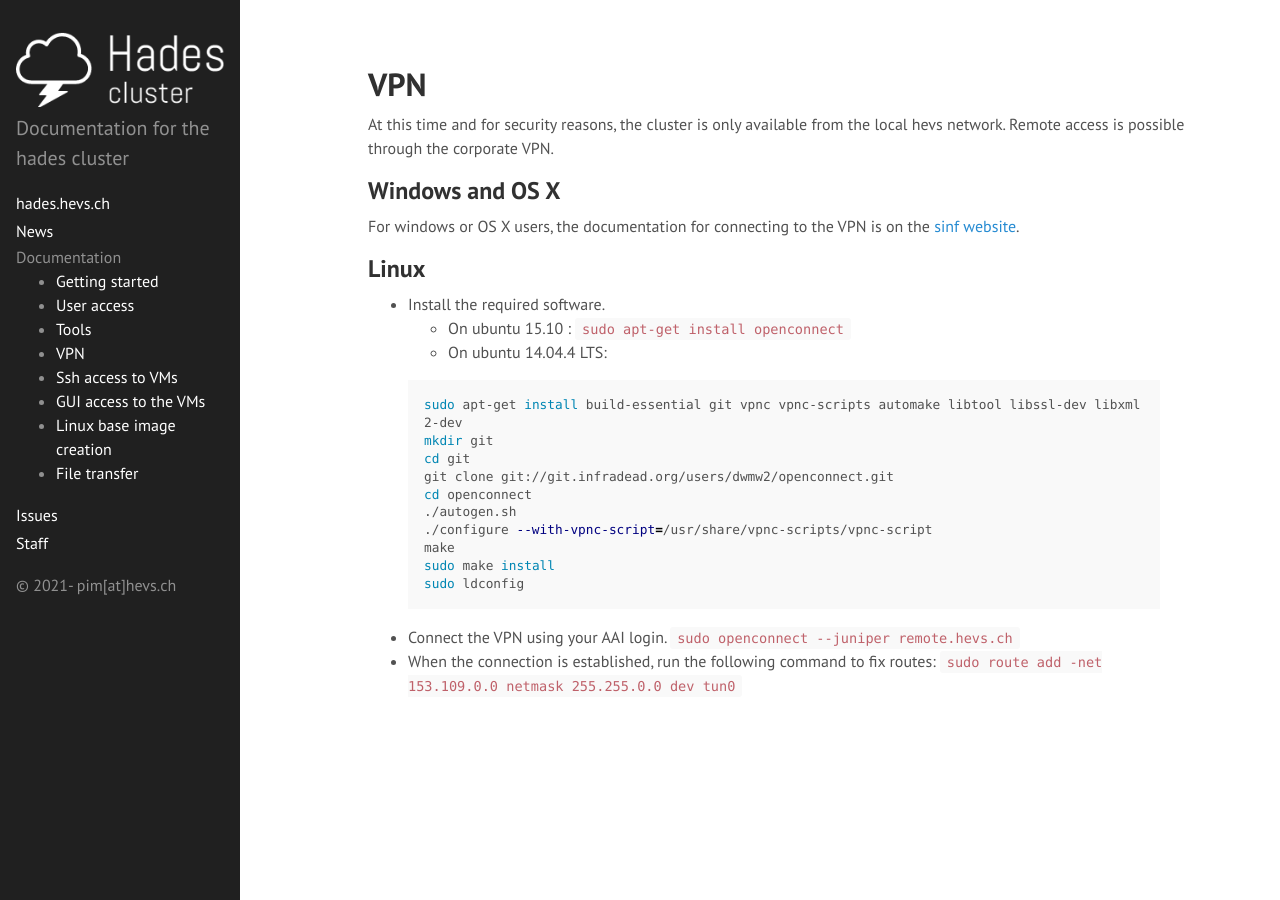
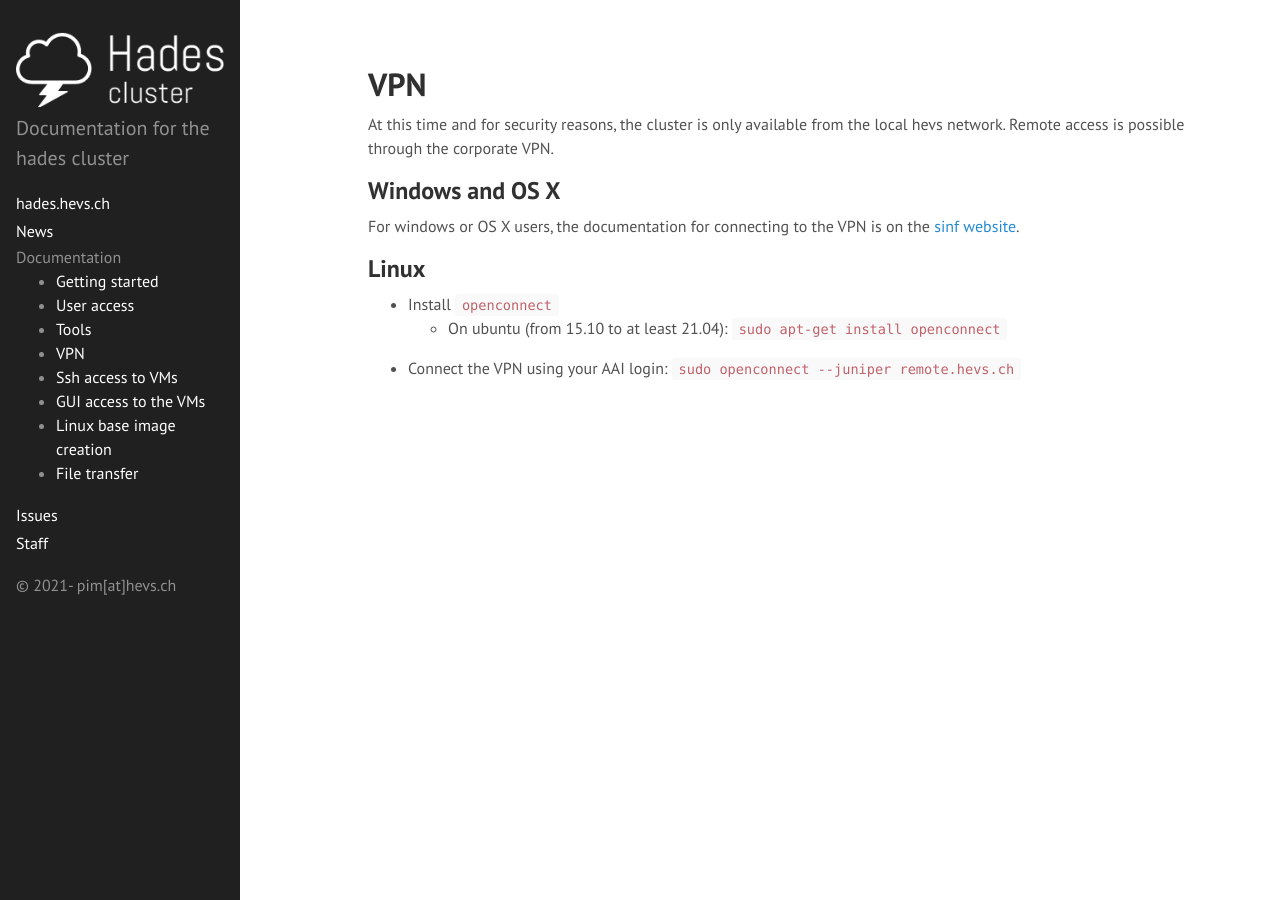
Before and after one commit to hevs-isi/hades, a Jekyll site: the page built from _doc/vpn.md, in a window 1280 px wide. Built offline with Jekyll 4.4.1, drawn with Linux system fonts in a browser that asks for light colours.

Commit message:
Update vpn.md

```diff
--- a/_doc/vpn.md
+++ b/_doc/vpn.md
@@ -19,22 +19,6 @@ For windows or OS X users, the documentation for connecting to the VPN is on the
 
 ## Linux
 
-* Install the required software.
-	* On ubuntu 15.10 : `sudo apt-get install openconnect`
-	* On ubuntu 14.04.4 LTS:
-{% highlight shell %}
-sudo apt-get install build-essential git vpnc vpnc-scripts automake libtool libssl-dev libxml2-dev
-mkdir git
-cd git
-git clone git://git.infradead.org/users/dwmw2/openconnect.git
-cd openconnect
-./autogen.sh
-./configure --with-vpnc-script=/usr/share/vpnc-scripts/vpnc-script
-make
-sudo make install
-sudo ldconfig
-{% endhighlight %}
-* Connect the VPN using your AAI login.
-`sudo openconnect --juniper remote.hevs.ch`
-* When the connection is established, run the following command to fix routes:
-`sudo route add -net 153.109.0.0 netmask 255.255.0.0 dev tun0`
+* Install `openconnect`
+  * On ubuntu (from 15.10 to at least 21.04): `sudo apt-get install openconnect`
+* Connect the VPN using your AAI login: `sudo openconnect --juniper remote.hevs.ch`
```
